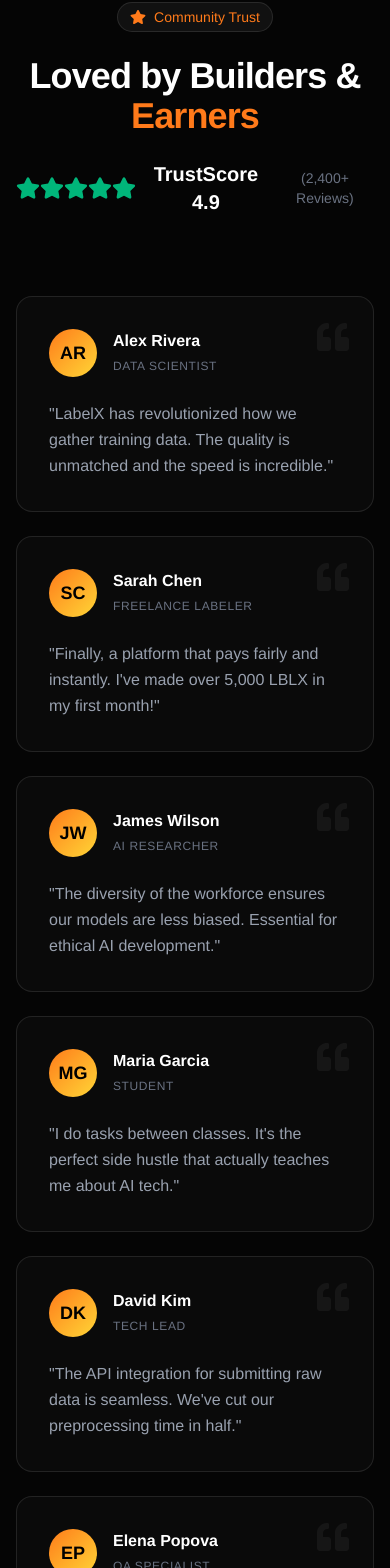
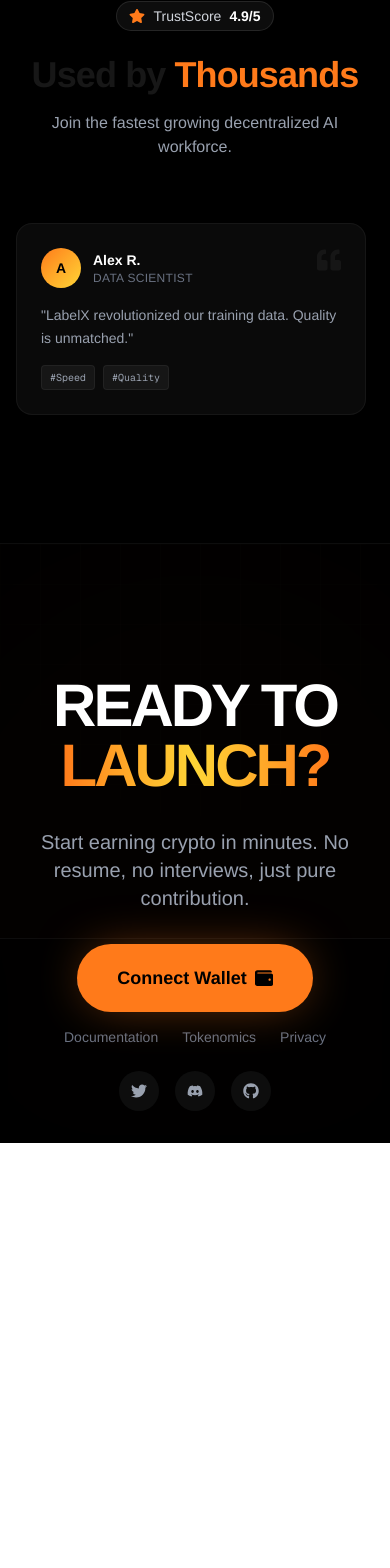
Before and after one commit to aiminiapps/labelxweb, a Next.js app: page / in a window 390 px wide. Shown: the part 8859-10427 px from the top of the page. After the commit the page ends 10002 px from the top, so only its background shows below. Built offline with nearby package versions, Linux system fonts and the light colour scheme; a web font is replaced by a local one.

Commit message:
testimoinla section updated

```diff
--- a/src/app/page.js
+++ b/src/app/page.js
@@ -1,8 +1,9 @@
 import AboutSection from "@/components/about-section";
 import AgentsSection from "@/components/agent-section";
-import TestimonialSection from "@/components/cta-section";
+import CTASection from "@/components/cta-section";
 import Hero from "@/components/hero-section";
 import HowItWorksSection from "@/components/how-works";
+import TestimonialSection from "@/components/testimonial-section";
 
 export default function Home() {
   return (
@@ -12,6 +13,19 @@ export default function Home() {
       <AgentsSection/>
       <HowItWorksSection/>
       <TestimonialSection/>
+      <CTASection/>
     </div>
   );
 }
+// please update me current website component they are sucks in ui so you need to completely redesing and rebuild but follow the color theme of the component and else all things need to update so make it with latest aesthetics web 3 design with lots of tasteful and micro interactions animations as well and use the best icons form the react-icons and for animations use motion and for scrolling animations use the lenis library 'don't use the js deliver link use the library ' and also I will added the reference image and according to the refrence update the hero section and also project description 'LabelX is a Web3-powered platform that turns data labeling into a simple way to earn real crypto. The core idea is to connect everyday users with AI companies that need high‑quality labeled data, and to reward those users directly in the LBLX token for every task they complete. Instead of needing trading skills or large investments, people can earn by doing clear, guided micro‑tasks like tagging images, checking text, or verifying data, all from a clean, mobile‑friendly interface.
+
+// The concept is to build a decentralized “AI workforce” where anyone with an internet connection and a wallet can contribute to training smarter models while keeping full control of their rewards. Tasks are priced transparently in LBLX, payouts are designed to be instant to the user’s wallet, and smart contracts handle the reward logic so there is no middleman deciding who gets paid or when. Over time, LabelX aims to layer in specialized AI agents, richer task types, and community features so that contributing to AI feels less like clicking for pennies and more like participating in a premium, gamified earning ecosystem tailored for the next generation of AI and crypto users.'
+
+// build the complete website like added image with all micro detailed and also added lots of micro interactions and tasteful animations as well and also make it pixel perfect and also added scrolling smoothing with lenis library and tech stake is next js with js not ts and also motion for animations and react-icons and other required library you want also I want a pixel perfect and ready to production lading page just like give image and make every thing with micro interactions and animations and also make it responsive for all devices as well and also please make the color theme in this colors 'primary: '#FF7A1A',      // LabelX Orange
+//     primaryLight: '#FF8533',
+//     primaryDark: '#E66A0A',
+//     success: '#22C55E',
+//     background: '#000000',
+//     surface: '#0A0A0A',' and this is the all info about the project according to that update the content 'LabelX is a Web3-powered platform that turns data labeling into a simple way to earn real crypto. The core idea is to connect everyday users with AI companies that need high‑quality labeled data, and to reward those users directly in the LBLX token for every task they complete. Instead of needing trading skills or large investments, people can earn by doing clear, guided micro‑tasks like tagging images, checking text, or verifying data, all from a clean, mobile‑friendly interface.
+
+// The concept is to build a decentralized “AI workforce” where anyone with an internet connection and a wallet can contribute to training smarter models while keeping full control of their rewards. Tasks are priced transparently in LBLX, payouts are designed to be instant to the user’s wallet, and smart contracts handle the reward logic so there is no middleman deciding who gets paid or when. Over time, LabelX aims to layer in specialized AI agents, richer task types, and community features so that contributing to AI feels less like clicking for pennies and more like participating in a premium, gamified earning ecosystem tailored for the next generation of AI and crypto users.'
--- a/src/components/cta-section.js
+++ b/src/components/cta-section.js
@@ -5,163 +5,180 @@ import {
   motion
 } from 'motion/react';
 import {
-  FaArrowRight,
-  FaStar,
-  FaQuoteLeft
+  FaWallet, FaStar, FaQuoteLeft, FaTwitter, FaDiscord, FaGithub
 } from 'react-icons/fa';
 
+// --- 1. Lenis Smooth Scroll Setup ---
+const useLenis = () => {
+  useEffect(() => {
+    const script = document.createElement('script');
+    script.src = "https://unpkg.com/@studio-freight/lenis@1.0.29/dist/lenis.min.js";
+    script.async = true;
+    script.onload = () => {
+      const lenis = new window.Lenis({
+        duration: 1.2,
+        easing: (t) => Math.min(1, 1.001 - Math.pow(2, -10 * t)),
+        direction: 'vertical',
+        gestureDirection: 'vertical',
+        smooth: true,
+        smoothTouch: false,
+        touchMultiplier: 2,
+      });
 
-const testimonials = [
-  {
-    name: "Alex Rivera",
-    role: "Data Scientist",
-    text: "LabelX has revolutionized how we gather training data. The quality is unmatched and the speed is incredible.",
-    initials: "AR"
-  },
-  {
-    name: "Sarah Chen",
-    role: "Freelance Labeler",
-    text: "Finally, a platform that pays fairly and instantly. I've made over 5,000 LBLX in my first month!",
-    initials: "SC"
-  },
-  {
-    name: "James Wilson",
-    role: "AI Researcher",
-    text: "The diversity of the workforce ensures our models are less biased. Essential for ethical AI development.",
-    initials: "JW"
-  },
-  {
-    name: "Maria Garcia",
-    role: "Student",
-    text: "I do tasks between classes. It's the perfect side hustle that actually teaches me about AI tech.",
-    initials: "MG"
-  },
-  {
-    name: "David Kim",
-    role: "Tech Lead",
-    text: "The API integration for submitting raw data is seamless. We've cut our preprocessing time in half.",
-    initials: "DK"
-  },
-  {
-    name: "Elena Popova",
-    role: "QA Specialist",
-    text: "As a validator, I appreciate the clean interface. It makes checking work efficiently very satisfying.",
-    initials: "EP"
+      function raf(time) {
+        lenis.raf(time);
+        requestAnimationFrame(raf);
       }
+      requestAnimationFrame(raf);
+    };
+    document.body.appendChild(script);
+
+    return () => {
+      document.body.removeChild(script);
+    };
+  }, []);
+};
+
+// --- 2. Micro-Interaction Icons ---
+
+const drawTransition = {
+  duration: 1.2,
+  ease: "easeInOut"
+};
+
+const AnimatedCheckIcon = ({ className }) => (
+  <motion.svg
+    viewBox="0 0 24 24"
+    fill="none"
+    stroke="currentColor"
+    strokeWidth="2"
+    className={className}
+    whileHover="hover"
+    initial="initial"
+    animate="animate"
+  >
+    <motion.path
+      d="M20 6L9 17l-5-5"
+      variants={{
+        initial: { pathLength: 0, opacity: 0 },
+        animate: { pathLength: 1, opacity: 1, transition: drawTransition },
+        hover: { pathLength: [1, 0, 1], transition: { duration: 0.8 } }
+      }}
+    />
+  </motion.svg>
+);
+
+const reviews = [
+  { name: "Alex R.", role: "Data Scientist", text: "LabelX revolutionized our training data. Quality is unmatched.", tags: ["Speed", "Quality"] },
+  { name: "Sarah C.", role: "Earner", text: "Finally, a platform that pays instantly. Made 5000 LBLX this month!", tags: ["Crypto", "Easy"] },
+  { name: "James W.", role: "AI Researcher", text: "The diversity of the workforce ensures less bias in our models.", tags: ["Ethical AI"] },
+  { name: "Maria G.", role: "Student", text: "Perfect side hustle. I do tasks between classes on my phone.", tags: ["Mobile", "Flex"] },
+  { name: "David K.", role: "Tech Lead", text: "API integration for raw data is seamless. Saved us weeks.", tags: ["Dev Friendly"] },
+  { name: "Elena P.", role: "Validator", text: "Clean interface. Validating work is actually satisfying here.", tags: ["UI/UX"] },
+  { name: "Tom H.", role: "Crypto Native", text: "Love earning crypto directly. No banks, no delays.", tags: ["Web3"] },
+  { name: "Lisa M.", role: "Labeler", text: "The community is great and the tasks are actually fun.", tags: ["Community"] },
 ];
 
-const TestimonialSection = () => {
-  return (
-    <section className="relative w-full py-32 bg-[#050505] text-white overflow-hidden border-t border-white/5">
-       <div className="max-w-7xl mx-auto px-4 sm:px-6 lg:px-8">
-
-          <div className="text-center mb-20">
-             <div className="inline-flex items-center gap-2 px-3 py-1 rounded-full bg-white/5 border border-white/10 text-[#FF7A1A] text-sm font-medium mb-6">
-                <FaStar className="w-4 h-4" /> Community Trust
+const ReviewCard = ({ review }) => (
+  <div className="relative flex-shrink-0 w-[350px] p-6 rounded-2xl bg-[#0A0A0A] border border-white/5 hover:border-[#FF7A1A]/30 hover:bg-[#0F0F0F] transition-all duration-300 group mx-4">
+    <div className="absolute top-6 right-6 text-white/5 group-hover:text-[#FF7A1A]/20 transition-colors">
+       <FaQuoteLeft className="w-6 h-6" />
     </div>
-             <h2 className="text-4xl md:text-5xl font-bold tracking-tight mb-6">
-                Loved by Builders & <span className="text-[#FF7A1A]">Earners</span>
-             </h2>
-             <div className="flex justify-center items-center gap-2 mb-8">
-                <div className="flex text-[#00b67a]">
-                   {[1,2,3,4,5].map(i => <FaStar key={i} className="w-6 h-6" />)}
+    <div className="flex items-center gap-3 mb-4">
+      <div className="w-10 h-10 rounded-full bg-gradient-to-br from-[#FF7A1A] to-[#FDD536] flex items-center justify-center text-black font-bold text-sm">
+        {review.name.charAt(0)}
       </div>
-                <span className="text-xl font-bold">TrustScore 4.9</span>
-                <span className="text-gray-500 text-sm">(2,400+ Reviews)</span>
+      <div>
+        <h4 className="font-bold text-white text-sm">{review.name}</h4>
+        <p className="text-xs text-gray-500 uppercase tracking-wide">{review.role}</p>
       </div>
     </div>
-
-          <div className="grid grid-cols-1 md:grid-cols-2 lg:grid-cols-3 gap-6">
-             {testimonials.map((t, i) => (
-                <motion.div
-                   key={i}
-                   initial={{ opacity: 0, y: 20 }}
-                   whileInView={{ opacity: 1, y: 0 }}
-                   viewport={{ once: true }}
-                   transition={{ delay: i * 0.1 }}
-                   className="p-8 rounded-2xl bg-[#0A0A0A] border border-white/10 hover:border-[#FF7A1A]/30 transition-colors duration-300 relative group"
-                >
-                   <FaQuoteLeft className="absolute top-6 right-6 text-white/5 w-8 h-8 group-hover:text-[#FF7A1A]/10 transition-colors" />
-                   <div className="flex items-center gap-4 mb-6">
-                      <div className="w-12 h-12 rounded-full bg-gradient-to-br from-[#FF7A1A] to-[#FDD536] flex items-center justify-center text-black font-bold text-lg">
-                         {t.initials}
-                      </div>
-                      <div>
-                         <h4 className="font-bold text-white">{t.name}</h4>
-                         <span className="text-xs text-gray-500 uppercase tracking-wider">{t.role}</span>
+    <p className="text-gray-400 text-sm leading-relaxed mb-4">"{review.text}"</p>
+    <div className="flex gap-2">
+      {review.tags.map((tag, i) => (
+        <span key={i} className="px-2 py-1 rounded bg-white/5 text-[10px] text-gray-400 font-mono border border-white/5">
+          #{tag}
+        </span>
+      ))}
     </div>
   </div>
-                   <p className="text-gray-400 leading-relaxed">"{t.text}"</p>
-                </motion.div>
-             ))}
-          </div>
-
-       </div>
-    </section>
 );
-};
 
 const CTASection = () => {
   return (
-    <section className="relative w-full py-32 bg-black overflow-hidden flex flex-col items-center justify-center border-t border-white/5">
-       {/* Background Glow */}
-       <div className="absolute inset-0 bg-gradient-to-t from-[#FF7A1A]/10 to-transparent pointer-events-none" />
-       <div className="absolute bottom-0 left-1/2 -translate-x-1/2 w-[800px] h-[400px] bg-[#FF7A1A]/20 blur-[120px] rounded-full pointer-events-none" />
+    <section className="relative w-full min-h-[600px] flex flex-col items-center justify-center bg-black overflow-hidden border-t border-white/5">
 
-       <div className="relative z-10 max-w-4xl mx-auto px-4 text-center">
+       {/* Animated Warp Background */}
+       <div className="absolute inset-0 opacity-30">
+          <div className="absolute inset-0 bg-[linear-gradient(to_right,#ffffff05_1px,transparent_1px),linear-gradient(to_bottom,#ffffff05_1px,transparent_1px)] bg-[size:40px_40px] [mask-image:radial-gradient(ellipse_60%_50%_at_50%_0%,#000_70%,transparent_100%)]" />
+          <motion.div
+             animate={{ scale: [1, 1.2, 1], opacity: [0.3, 0.5, 0.3] }}
+             transition={{ duration: 5, repeat: Infinity, ease: "easeInOut" }}
+             className="absolute top-1/2 left-1/2 -translate-x-1/2 -translate-y-1/2 w-[600px] h-[600px] bg-[#FF7A1A]/10 rounded-full blur-[100px]"
+          />
+       </div>
+
+       <div className="relative z-10 container mx-auto px-4 text-center">
           <motion.h2
-             initial={{ opacity: 0, y: 20 }}
-             whileInView={{ opacity: 1, y: 0 }}
+             initial={{ opacity: 0, scale: 0.9 }}
+             whileInView={{ opacity: 1, scale: 1 }}
              viewport={{ once: true }}
-             className="text-5xl md:text-7xl font-bold text-white mb-8 tracking-tight"
+             className="text-6xl md:text-8xl font-bold text-white mb-8 tracking-tighter"
           >
-             Start Integrating <br />
-             <span className="text-transparent bg-clip-text bg-gradient-to-r from-[#FF7A1A] to-[#FDD536]">
-                Today.
+             READY TO <br />
+             <span className="text-transparent bg-clip-text bg-gradient-to-r from-[#FF7A1A] via-[#FDD536] to-[#FF7A1A] animate-gradient-x">
+                LAUNCH?
              </span>
           </motion.h2>
-
-          <motion.p
-             initial={{ opacity: 0, y: 20 }}
-             whileInView={{ opacity: 1, y: 0 }}
-             viewport={{ once: true }}
-             transition={{ delay: 0.1 }}
-             className="text-xl text-gray-400 mb-12 max-w-2xl mx-auto leading-relaxed"
-          >
-             Take your AI projects to the next level with our distributed workforce.
-             Scale faster, label better, and earn crypto while doing it.
-          </motion.p>
 
           <motion.div
              initial={{ opacity: 0, y: 20 }}
              whileInView={{ opacity: 1, y: 0 }}
              viewport={{ once: true }}
              transition={{ delay: 0.2 }}
-             className="flex flex-col sm:flex-row items-center justify-center gap-6"
+             className="flex flex-col items-center gap-8"
           >
-             <button className="group relative px-8 py-4 bg-white text-black rounded-full font-bold text-lg hover:shadow-[0_0_40px_-10px_rgba(255,122,26,0.5)] transition-shadow overflow-hidden">
-                <div className="absolute inset-0 bg-gradient-to-r from-[#FF7A1A] to-[#FDD536] opacity-0 group-hover:opacity-100 transition-opacity duration-300" />
-                <span className="relative flex items-center gap-2 group-hover:text-white transition-colors">
-                   Get Started Now <FaArrowRight />
+             <p className="text-xl text-gray-400 max-w-xl mx-auto">
+                Start earning crypto in minutes. No resume, no interviews, just pure contribution.
+             </p>
+
+             <div className="flex flex-col sm:flex-row gap-6">
+                <button className="group relative px-10 py-5 bg-[#FF7A1A] rounded-full text-black font-bold text-lg overflow-hidden shadow-[0_0_50px_-10px_rgba(255,122,26,0.5)] transition-all hover:scale-105 hover:shadow-[0_0_70px_-10px_rgba(255,122,26,0.7)]">
+                   <div className="absolute inset-0 bg-white/30 skew-x-12 -translate-x-full group-hover:translate-x-full transition-transform duration-700 ease-in-out" />
+                   <span className="relative flex items-center gap-2">
+                      Connect Wallet <FaWallet />
                    </span>
                 </button>
-             <button className="px-8 py-4 rounded-full border border-white/10 bg-white/5 text-white font-medium hover:bg-white/10 transition-colors">
-                Read Documentation
-             </button>
+             </div>
           </motion.div>
+       </div>
 
-          <div className="mt-20 pt-10 border-t border-white/5 w-full flex flex-col md:flex-row justify-between items-center gap-6 text-gray-500 text-sm">
+       {/* Footer Links */}
+       <div className="absolute bottom-0 w-full border-t border-white/5 bg-black/50 backdrop-blur-md">
+          <div className="max-w-7xl mx-auto px-6 py-8 flex flex-col md:flex-row justify-between items-center gap-6">
              <div className="flex items-center gap-2">
-                <div className="w-6 h-6 rounded bg-[#FF7A1A] flex items-center justify-center text-black font-bold text-xs">L</div>
-                <span className="text-white font-bold">LabelX</span>
+                <div className="w-8 h-8 rounded bg-gradient-to-br from-[#FF7A1A] to-[#FDD536] flex items-center justify-center text-black font-bold font-mono">
+                   L
                 </div>
-             <div className="flex gap-8">
-                <a href="#" className="hover:text-white transition-colors">Privacy</a>
-                <a href="#" className="hover:text-white transition-colors">Terms</a>
-                <a href="#" className="hover:text-white transition-colors">Twitter</a>
+                <span className="text-white font-bold tracking-wide">LabelX</span>
              </div>
-             <div>
-                © 2024 LabelX Protocol.
+
+             <div className="flex gap-6 text-sm text-gray-500">
+                <a href="#" className="hover:text-[#FF7A1A] transition-colors">Documentation</a>
+                <a href="#" className="hover:text-[#FF7A1A] transition-colors">Tokenomics</a>
+                <a href="#" className="hover:text-[#FF7A1A] transition-colors">Privacy</a>
+             </div>
+
+             <div className="flex gap-4">
+                <a href="#" className="w-10 h-10 rounded-full bg-white/5 flex items-center justify-center text-gray-400 hover:text-white hover:bg-white/10 transition-all">
+                   <FaTwitter />
+                </a>
+                <a href="#" className="w-10 h-10 rounded-full bg-white/5 flex items-center justify-center text-gray-400 hover:text-white hover:bg-white/10 transition-all">
+                   <FaDiscord />
+                </a>
+                <a href="#" className="w-10 h-10 rounded-full bg-white/5 flex items-center justify-center text-gray-400 hover:text-white hover:bg-white/10 transition-all">
+                   <FaGithub />
+                </a>
              </div>
           </div>
        </div>
@@ -169,4 +186,4 @@ const CTASection = () => {
   );
 };
 
-export default TestimonialSection;
+export default CTASection;
--- a/src/components/testimonial-section.js
+++ b/src/components/testimonial-section.js
@@ -0,0 +1,77 @@
+'use client';
+
+import React, { useRef, useState, useEffect } from 'react';
+import {
+  motion
+} from 'motion/react';
+import {  FaStar, FaQuoteLeft } from 'react-icons/fa';
+
+const reviews = [
+  { name: "Alex R.", role: "Data Scientist", text: "LabelX revolutionized our training data. Quality is unmatched.", tags: ["Speed", "Quality"] },
+  { name: "Sarah C.", role: "Earner", text: "Finally, a platform that pays instantly. Made 5000 LBLX this month!", tags: ["Crypto", "Easy"] },
+  { name: "James W.", role: "AI Researcher", text: "The diversity of the workforce ensures less bias in our models.", tags: ["Ethical AI"] },
+  { name: "Maria G.", role: "Student", text: "Perfect side hustle. I do tasks between classes on my phone.", tags: ["Mobile", "Flex"] },
+  { name: "David K.", role: "Tech Lead", text: "API integration for raw data is seamless. Saved us weeks.", tags: ["Dev Friendly"] },
+  { name: "Elena P.", role: "Validator", text: "Clean interface. Validating work is actually satisfying here.", tags: ["UI/UX"] },
+  { name: "Tom H.", role: "Crypto Native", text: "Love earning crypto directly. No banks, no delays.", tags: ["Web3"] },
+  { name: "Lisa M.", role: "Labeler", text: "The community is great and the tasks are actually fun.", tags: ["Community"] },
+];
+
+const ReviewCard = ({ review }) => (
+  <div className="relative flex-shrink-0 w-[350px] p-6 rounded-2xl bg-[#0A0A0A] border border-white/5 hover:border-[#FF7A1A]/30 hover:bg-[#0F0F0F] transition-all duration-300 group mx-4">
+    <div className="absolute top-6 right-6 text-white/5 group-hover:text-[#FF7A1A]/20 transition-colors">
+       <FaQuoteLeft className="w-6 h-6" />
+    </div>
+    <div className="flex items-center gap-3 mb-4">
+      <div className="w-10 h-10 rounded-full bg-gradient-to-br from-[#FF7A1A] to-[#FDD536] flex items-center justify-center text-black font-bold text-sm">
+        {review.name.charAt(0)}
+      </div>
+      <div>
+        <h4 className="font-bold text-white text-sm">{review.name}</h4>
+        <p className="text-xs text-gray-500 uppercase tracking-wide">{review.role}</p>
+      </div>
+    </div>
+    <p className="text-gray-400 text-sm leading-relaxed mb-4">"{review.text}"</p>
+    <div className="flex gap-2">
+      {review.tags.map((tag, i) => (
+        <span key={i} className="px-2 py-1 rounded bg-white/5 text-[10px] text-gray-400 font-mono border border-white/5">
+          #{tag}
+        </span>
+      ))}
+    </div>
+  </div>
+);
+
+const TestimonialSection = () => {
+  return (
+    <section className="relative w-full py-32 bg-black overflow-hidden ">
+      <div className="max-w-7xl mx-auto px-4 mb-16 text-center relative z-10">
+         <motion.div
+           initial={{ opacity: 0, y: 20 }}
+           whileInView={{ opacity: 1, y: 0 }}
+           viewport={{ once: true }}
+           className="inline-flex items-center gap-2 px-3 py-1 rounded-full bg-white/5 border border-white/10 text-[#FF7A1A] text-sm font-medium mb-6"
+         >
+            <FaStar className="w-4 h-4" />
+            <span className="text-gray-300">TrustScore</span>
+            <span className="font-bold text-white">4.9/5</span>
+         </motion.div>
+         <h2 className="text-4xl md:text-5xl font-bold tracking-tight mb-4">
+            Used by <span className="text-[#FF7A1A]">Thousands</span>
+         </h2>
+         <p className="text-gray-400">Join the fastest growing decentralized AI workforce.</p>
+      </div>
+
+      {/* Marquee Container */}
+      <div className="relative w-full overflow-hidden mask-linear-fade">
+         <div className="flex w-max animate-marquee hover:pause-marquee">
+            {[...reviews, ...reviews].map((r, i) => (
+               <ReviewCard key={i} review={r} />
+            ))}
+         </div>
+      </div>
+    </section>
+  );
+};
+
+export default TestimonialSection;
```
Lines whose indentation alone changed are shown as unchanged.
